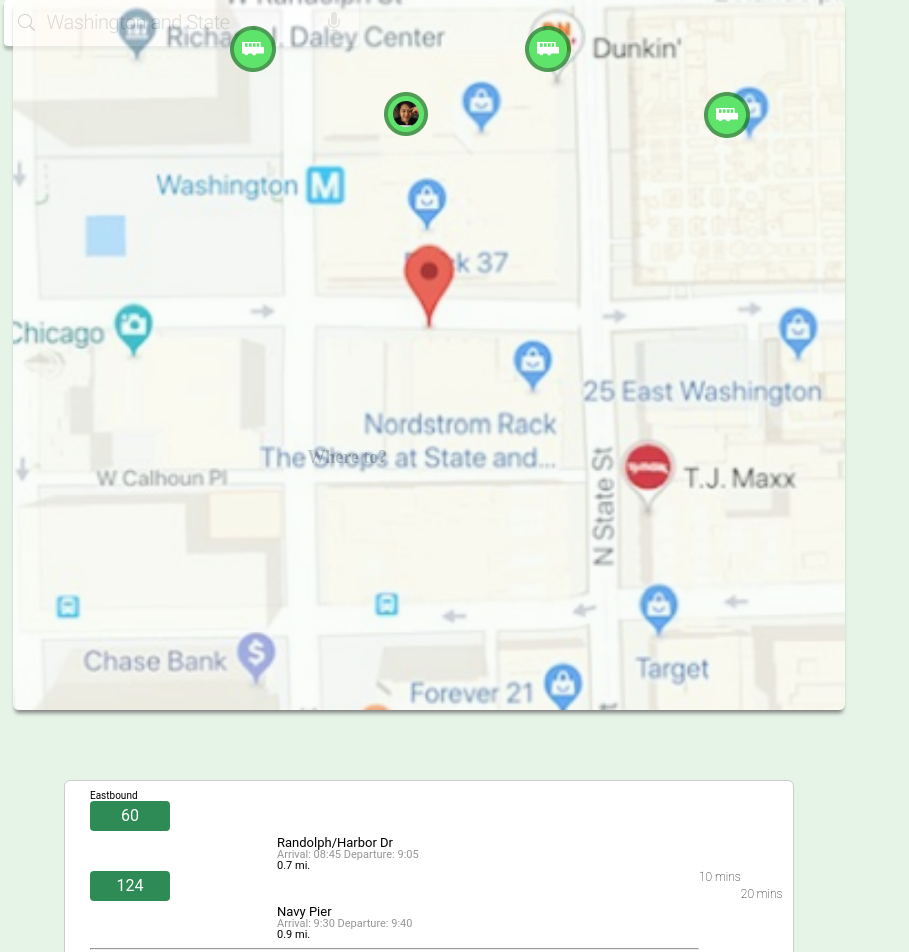
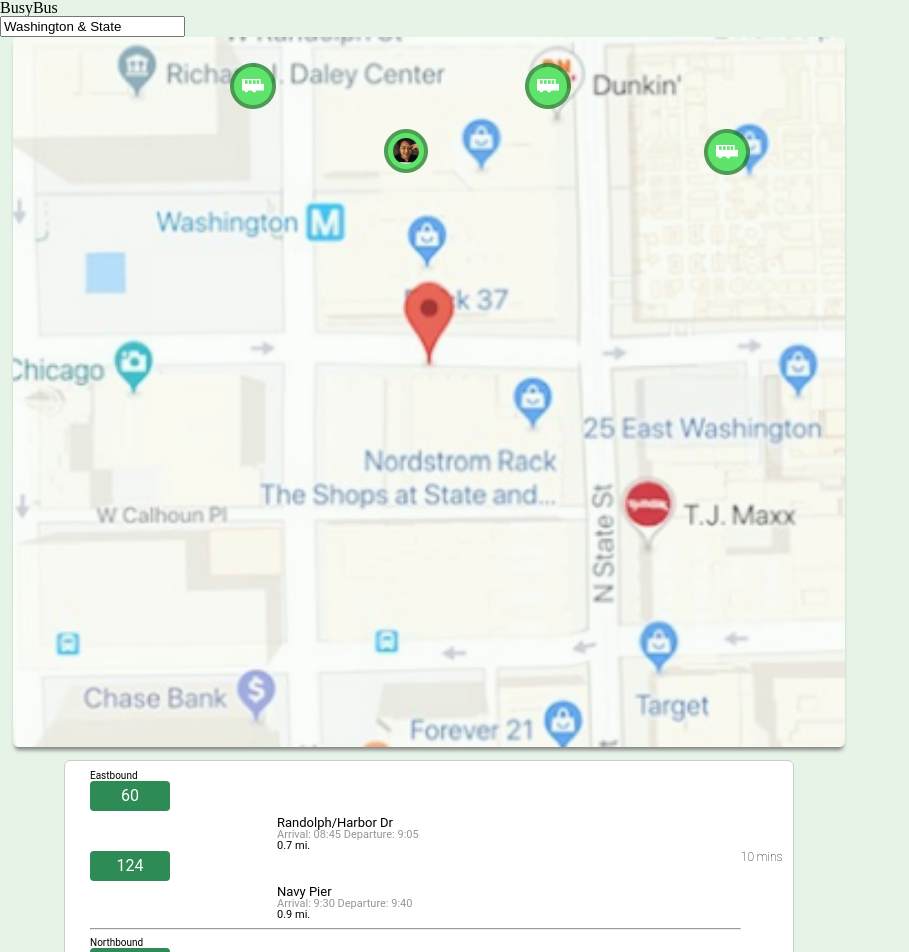
Before and after one commit to tjmoua19/Fundamental-Challenge, a plain HTML site: page index.html in a window 1280 px wide. Shown: the top 952 px of the page, without its empty margins (0-909 px from the left). Drawn offline with Linux system fonts and the light colour scheme.

Commit message:
Update index.html

```diff
--- a/index.html
+++ b/index.html
@@ -9,26 +9,23 @@
 </head>
 <body>
 
-	<div class="location">
-		<h1>Where to?</h1>
-	</div>
+	<nav>
+		<h1>BusyBus</h1>
+	</nav>
+
+   	<form action="action">
+		<input type="search" name="places" value="Washington & State"><br>
+	</form>
 
 	<div class="images">
-        <img class="map" src="images/map.png">
+		<img class="map" src="images/map.png">
     	<img class="bus" src="images/bus.png">
     	<img class="bus2" src="images/bus.png">
     	<img class="bus3" src="images/bus.png">
     	<img class="me" src="images/me.png">
     </div>
 
-   		<div class="centered">
-    		<img class="search" src="images/search.png">
-    	</div>
-
-	<div class="container">
-		<div class="frequency">
-			<p>20 mins</p>
-		</div>
+	<section class="container">
 
 		<div class="route">
 			<h1>Eastbound</h1>
@@ -229,6 +226,6 @@
 			<div class="distance">
 				<h5>1.5 mi.</h5>
 			</div>
-	</div>
+	</section>
 </body>
 </html>
```
